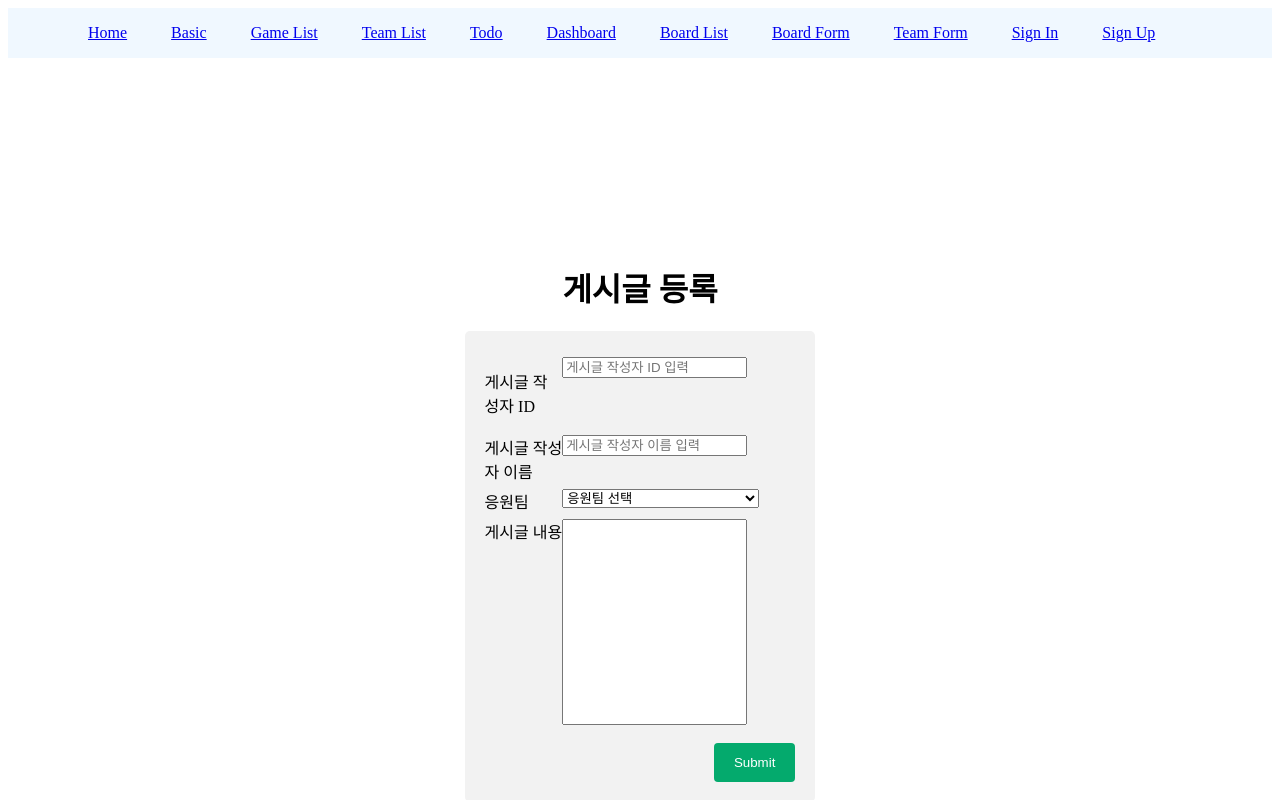
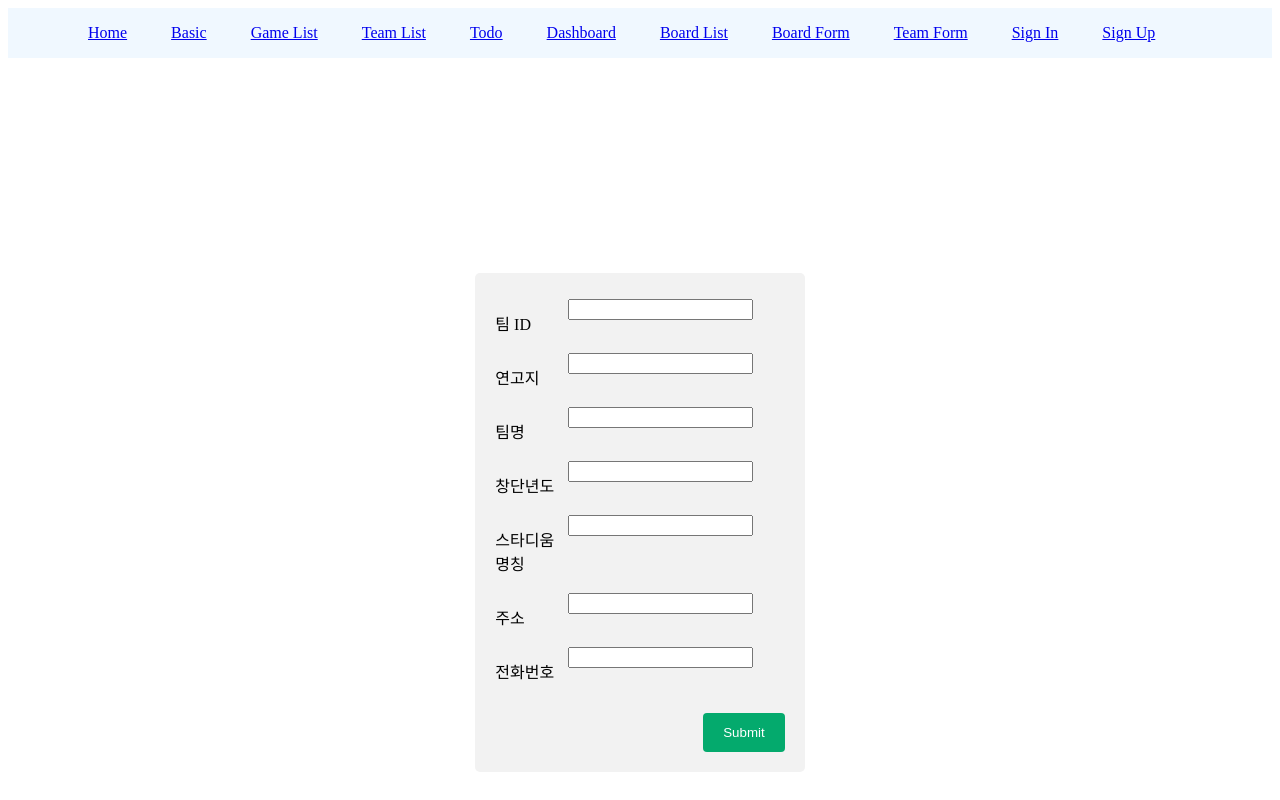
Before and after one commit to silver-or/melbourne-msa-soccer, a Next.js app in the folder soccer-next/: page /board/team-form in a window 1280 px wide. Shown: the top 800 px of the page. Built offline with nearby package versions, Linux system fonts and the light colour scheme.

Commit message:
2022-04-02 04:12 연습문제 팀 등록

```diff
--- a/soccer-next/pages/basic/basic-layout.js
+++ b/soccer-next/pages/basic/basic-layout.js
@@ -1,5 +1,5 @@
 import style from "common/style/Layout.module.css"
-import BasicNav from "basic/basic-nav"
+import {BasicNav} from "basic"
 
 export default function BasicLayout({children}){
   return (<>
--- a/soccer-next/pages/basic/counter.js
+++ b/soccer-next/pages/basic/counter.js
@@ -3,11 +3,13 @@ import {BasicLayout} from "basic";
 
 export default function Counter(){
   const [count, setCount] = useState(0)
-  return (<BasicLayout>
+  return (<>
+    <BasicLayout>
       <div>
         <button onClick={() => setCount(count + 1)}>+</button> <br/>
         <button onClick={() => setCount(count - 1)}>-</button> <br/>
         <div>{count}</div>
       </div>
-  </BasicLayout>)
+    </BasicLayout>
+  </>)
 }
--- a/soccer-next/pages/board/board-form.js
+++ b/soccer-next/pages/board/board-form.js
@@ -4,11 +4,11 @@ import style from "board/style/board-form.module.css"
 
 export default function BoardForm(){
     const [inputs, setInputs] = useState({})
-    const {passengerId, name, teamId, subject} = inputs;
+    const {passengerId, name, teamId, subject} = inputs
 
     const handleChange = (e) => { // e는 argument → 변하지 않음, 변한다면 e.preventDefault(), e.target이 제대로 작동되지 않을 수 있음
         e.preventDefault()
-        const {name, value} = e.target;
+        const {name, value} = e.target
         setInputs({...inputs, [name] : value})
     }
 
@@ -59,7 +59,7 @@ export default function BoardForm(){
                 </div>
                 <br/>
                 <div className={style.row}>
-                    <input type="submit" className={style.inputSubmit} value="Submit" onClick={handleSubmit}/>
+                    <input className={style.inputSubmit} type="submit" value="Submit" onClick={handleSubmit}/>
                 </div>
             </htmlForm>
         </div>
--- a/soccer-next/pages/board/index.js
+++ b/soccer-next/pages/board/index.js
@@ -1 +1,3 @@
-// export {default as boardlist} from 'board/components/board-list'
+export {default as BoardList} from 'board/board-list'
+export {default as BoardForm} from 'board/board-form'
+export {default as TeamForm} from 'board/team-form'
--- a/soccer-next/pages/board/style/board-form.module.css
+++ b/soccer-next/pages/board/style/board-form.module.css
@@ -53,7 +53,7 @@
 /* Responsive layout - when the screen is less than 600px wide, make the two columns stack on top of each other instead of next to each other */
 @media screen and (max-width: 600px) {
   .col25, .col75, .inputSubmit {
-  width: 100%;
-  margin-top: 0;
+    width: 100%;
+    margin-top: 0;
+  }
 }
-}
--- a/soccer-next/pages/board/team-form.js
+++ b/soccer-next/pages/board/team-form.js
@@ -1,67 +1,86 @@
-import React, {useState} from "react";
+import React, {useState} from "react"
 import style from "board/style/board-form.module.css"
 
 export default function TeamForm(){
     const [inputs, setInputs] = useState({})
-    const {passengerId, name, teamId, subject} = inputs;
+    const {teamId, regionName, teamName, origYyyy, stadiumName, address, tel} = inputs
 
-    const handleChange = (e) => {
+    const handleChange = e => {
         e.preventDefault()
-        const {name, value} = e.target;
+        const {name, value} = e.target
         setInputs({...inputs, [name] : value})
     }
 
     const handleSubmit = e => {
         e.preventDefault()
-        alert(`등록할 게시글 : ${JSON.stringify(subject)}`)
+        const dataset = {teamId, regionName, teamName, origYyyy, stadiumName, address, tel}
+        alert(`등록할 팀 정보 : ${JSON.stringify(dataset)}`)
     }
 
     return (<>
-        <h1>게시글 등록</h1>
         <div className={style.container}>
-            <htmlForm action="">
+            <form action="">
                 <div className={style.row}>
                     <div className={style.col25}>
-                        <label className={style.label} htmlFor="passengerId">게시글 작성자 ID</label>
+                        <label className={style.label} htmlFor="teamId">팀 ID</label>
                     </div>
                     <div className={style.col75}>
-                        <input className={style.inputText} type="text" id="passengerId" name="passengerId" placeholder="게시글 작성자 ID 입력" onChange={handleChange}/>
+                        <input className={style.inputText} type="text" id="teamId" name="teamId" onChange={handleChange}/>
                     </div>
                 </div>
                 <div className={style.row}>
                     <div className={style.col25}>
-                        <label htmlFor="name">게시글 작성자 이름</label>
+                        <label className={style.label} htmlFor="regionName">연고지</label>
                     </div>
                     <div className={style.col75}>
-                        <input className={style.inputText} type="text" id="name" name="name" placeholder="게시글 작성자 이름 입력" onChange={handleChange}/>
+                        <input className={style.inputText} type="text" id="regionName" name="regionName" onChange={handleChange}/>
                     </div>
                 </div>
                 <div className={style.row}>
                     <div className={style.col25}>
-                        <label htmlFor="team">응원팀</label>
+                        <label className={style.label} htmlFor="teamName">팀명</label>
                     </div>
                     <div className={style.col75}>
-                        <select id="teamId" name="teamId" onChange={handleChange}>
-                            <option value="">응원팀 선택</option>
-                            <option value="K09">Fc seoul</option>
-                            <option value="K02">Suwon Samseong blue wings</option>
-                            <option value="K04">Incheon United</option>
-                        </select>
+                        <input className={style.inputText} type="text" id="teamName" name="teamName" onChange={handleChange}/>
                     </div>
                 </div>
                 <div className={style.row}>
                     <div className={style.col25}>
-                        <label htmlFor="subject">게시글 내용</label>
+                        <label className={style.label} htmlFor="origYyyy">창단년도</label>
                     </div>
                     <div className={style.col75}>
-                        <input type="textarea" id="subject" name="subject" style={{height:200 + "px"}} onChange={handleChange}/>
+                        <input className={style.inputText} type="text" id="origYyyy" name="origYyyy" onChange={handleChange}/>
+                    </div>
+                </div>
+                <div className={style.row}>
+                    <div className={style.col25}>
+                        <label className={style.label} htmlFor="stadiumName">스타디움 명칭</label>
+                    </div>
+                    <div className={style.col75}>
+                        <input className={style.inputText} type="text" id="stadiumName" name="stadiumName" onChange={handleChange}/>
+                    </div>
+                </div>
+                <div className={style.row}>
+                    <div className={style.col25}>
+                        <label className={style.label} htmlFor="address">주소</label>
+                    </div>
+                    <div className={style.col75}>
+                        <input className={style.inputText} type="text" id="address" name="address" onChange={handleChange}/>
+                    </div>
+                </div>
+                <div className={style.row}>
+                    <div className={style.col25}>
+                        <label className={style.label} htmlFor="tel">전화번호</label>
+                    </div>
+                    <div className={style.col75}>
+                        <input className={style.inputText} type="text" id="tel" name="tel" onChange={handleChange}/>
                     </div>
                 </div>
                 <br/>
                 <div className={style.row}>
                     <input className={style.inputSubmit} type="submit" value="Submit" onClick={handleSubmit}/>
                 </div>
-            </htmlForm>
+            </form>
         </div>
     </>)
 }
```
Also changed, not shown: soccer-next/pages/basic/bmi.js (+6 -7 lines), soccer-next/pages/basic/calc.js (+6 -6 lines), soccer-next/pages/basic/grade.js (+6 -6 lines), soccer-next/pages/user/sign-in.js (+4 -5 lines).
